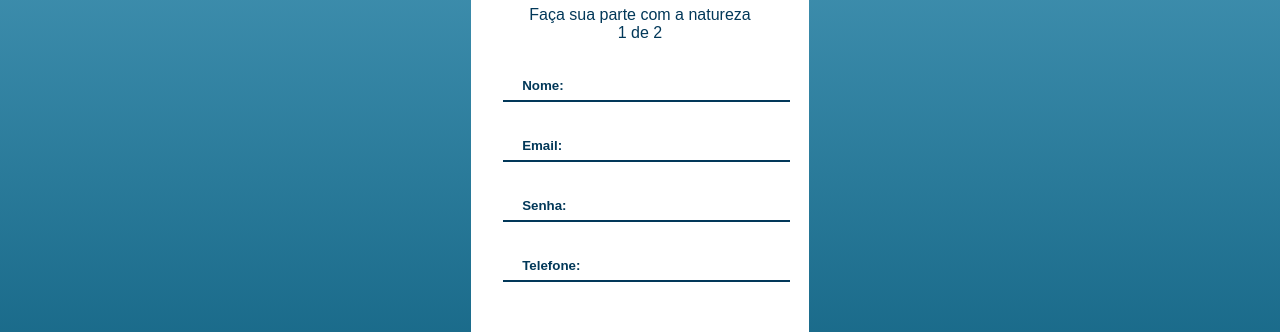
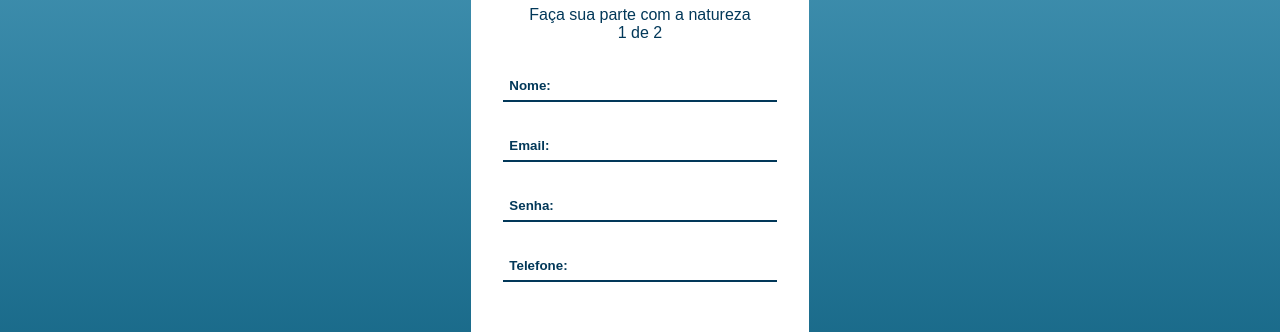
Before and after one commit to NatanJRL/BlueHope-Frontend, a Next.js app: page /signUp in a window 1280 px wide. Shown: the part 214-546 px from the top of the page. Built offline with nearby package versions, Linux system fonts and the light colour scheme.

Commit message:
fix: input style

```diff
--- a/src/app/components/Input/styles.module.css
+++ b/src/app/components/Input/styles.module.css
@@ -23,7 +23,6 @@
     border: none;
     border-bottom: 2px solid var(--cor-azul-escuro);
     height: 3.7vh;
-    padding-left: 1vw;
 }
 
 .inputStyle::placeholder{
```
Also changed, not shown: 1 other file (tests, documents, lock files or other folders).
